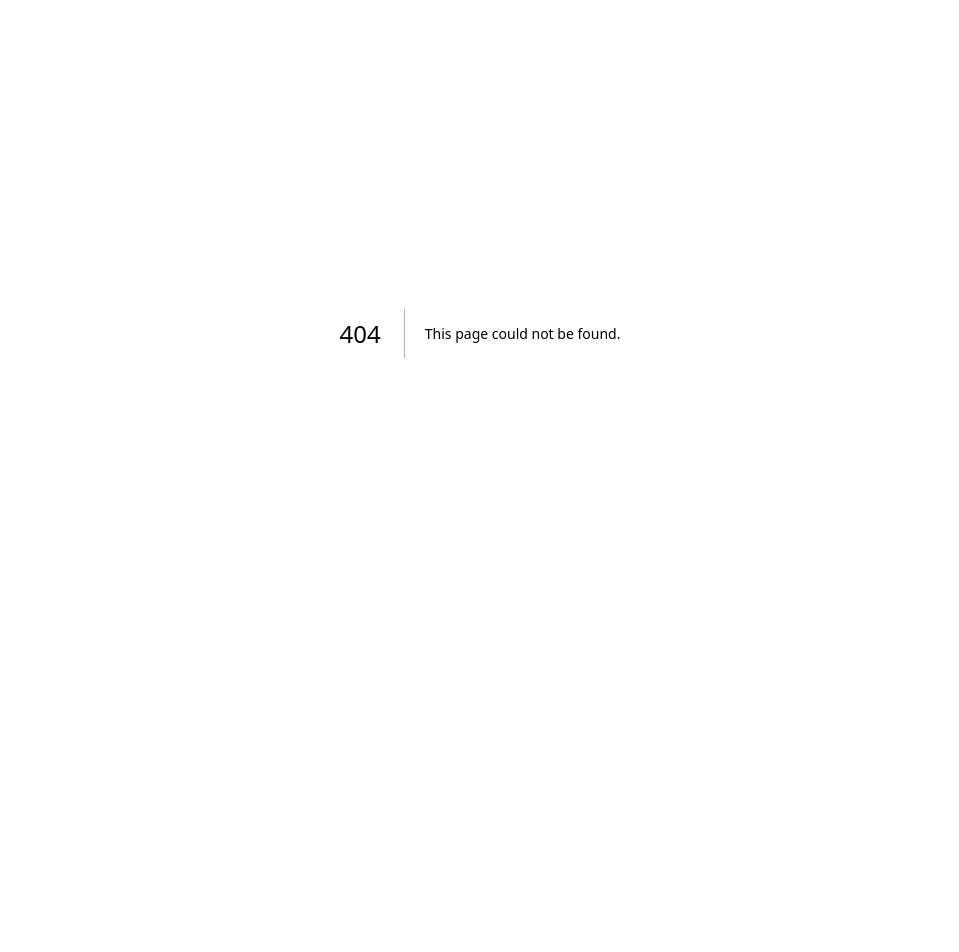
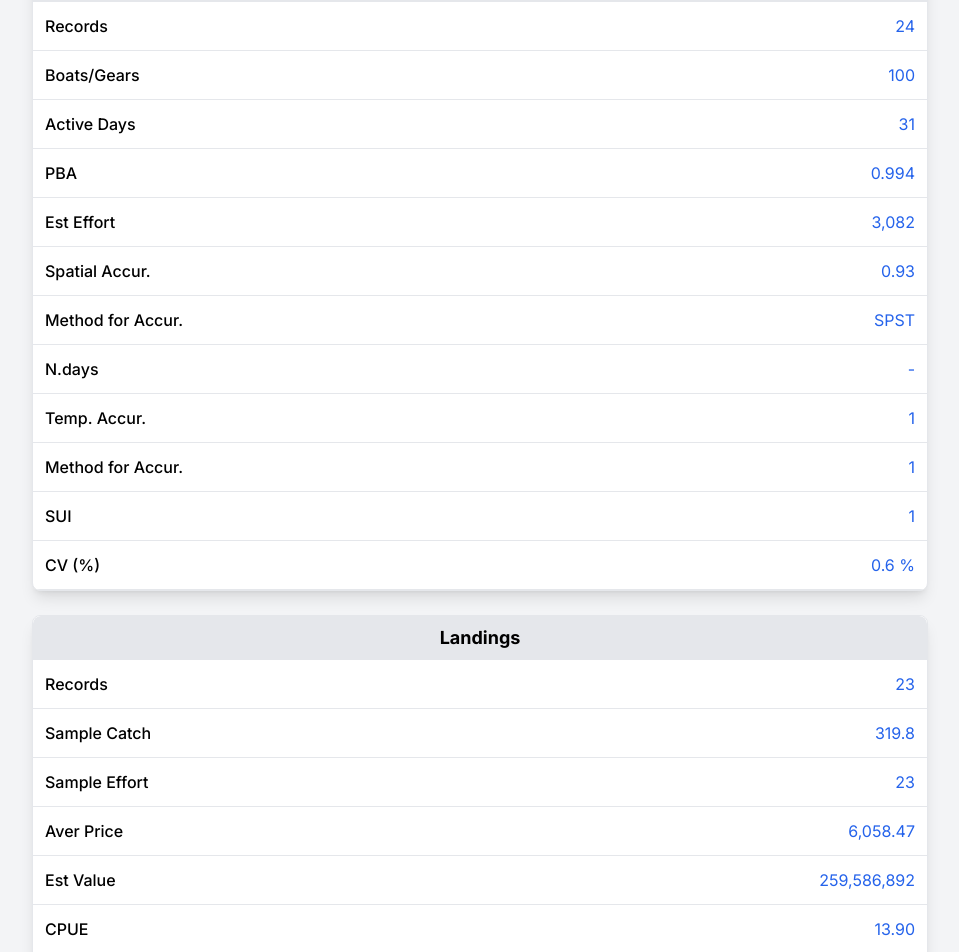
Before and after one commit to TheJabbs/Floucca, a Next.js app in the folder floucca_front/: page /effort-landings-species in a window 1280 px wide. Before the commit this address had no page. Shown: the part 172-1124 px from the top of the page, without its empty margins (160-1119 px from the left). Before the commit the page ends 905 px from the top, so only its background shows below. Built offline with nearby package versions, Linux system fonts and the light colour scheme.

Commit message:
UI landings/effort

```diff
--- /dev/null
+++ b/floucca_front/app/effort-landings-species/page.tsx
@@ -0,0 +1,14 @@
+import React from "react";
+import EffortLandings from "@/components/effort-landings/EffortLandings";
+
+const EffortLandingsPage = () => {
+  return (
+    <main className="flex justify-center items-center min-h-screen bg-gray-100 p-6">
+      <div className="max-w-4xl w-full">
+        <EffortLandings />
+      </div>
+    </main>
+  );
+};
+
+export default EffortLandingsPage;
--- /dev/null
+++ b/floucca_front/components/effort-landings/EffortLandings.tsx
@@ -0,0 +1,14 @@
+import React from "react";
+import EffortTable from "./EffortTable";
+import LandingsTable from "./LandingsTable";
+
+const EffortLandings = () => {
+  return (
+    <div className="space-y-6">
+      <EffortTable />
+      <LandingsTable />
+    </div>
+  );
+};
+
+export default EffortLandings;
--- /dev/null
+++ b/floucca_front/components/effort-landings/EffortTable.tsx
@@ -0,0 +1,35 @@
+import React from "react";
+import TableHeader from "./TableHeader";
+import TableRow from "./TableRow";
+
+const effortData = [
+  { label: "Records", value: 24 },
+  { label: "Boats/Gears", value: 100 },
+  { label: "Active Days", value: 31.0 },
+  { label: "PBA", value: 0.994 },
+  { label: "Est Effort", value: "3,082" },
+  { label: "Spatial Accur.", value: 0.93 },
+  { label: "Method for Accur.", value: "SPST" },
+  { label: "N.days", value: "-" },
+  { label: "Temp. Accur.", value: 1.0 },
+  { label: "Method for Accur.", value: 1.0 },
+  { label: "SUI", value: 1.0 },
+  { label: "CV (%)", value: "0.6 %" },
+];
+
+const EffortTable = () => {
+  return (
+    <div className="border rounded-lg shadow-lg overflow-hidden w-full bg-white">
+      <TableHeader title="Effort (WEEKLY)" />
+      <table className="w-full border-collapse">
+        <tbody>
+          {effortData.map((item) => (
+            <TableRow key={item.label} label={item.label} value={item.value} />
+          ))}
+        </tbody>
+      </table>
+    </div>
+  );
+};
+
+export default EffortTable;
--- /dev/null
+++ b/floucca_front/components/effort-landings/LandingsTable.tsx
@@ -0,0 +1,37 @@
+import React from "react";
+import TableHeader from "./TableHeader";
+import TableRow from "./TableRow";
+
+const landingsData = [
+  { label: "Records", value: 23 },
+  { label: "Sample Catch", value: "319.8" },
+  { label: "Sample Effort", value: 23.0 },
+  { label: "Aver Price", value: "6,058.47" },
+  { label: "Est Value", value: "259,586,892" },
+  { label: "CPUE", value: "13.90" },
+  { label: "Est Catch", value: "42,847" },
+  { label: "Spatial Accur.", value: 0.90 },
+  { label: "Method for Accur.", value: "SPST" },
+  { label: "N.days", value: 6 },
+  { label: "Temp. Accur.", value: 0.88 },
+  { label: "Method for Accur.", value: "SPST" },
+  { label: "SUI", value: 0.67 },
+  { label: "CV (%)", value: "37.8 %" },
+];
+
+const LandingsTable = () => {
+  return (
+    <div className="border rounded-lg shadow-lg overflow-hidden w-full bg-white mt-4">
+      <TableHeader title="Landings" />
+      <table className="w-full border-collapse">
+        <tbody>
+          {landingsData.map((item) => (
+            <TableRow key={item.label} label={item.label} value={item.value} />
+          ))}
+        </tbody>
+      </table>
+    </div>
+  );
+};
+
+export default LandingsTable;
--- /dev/null
+++ b/floucca_front/components/effort-landings/TableHeader.tsx
@@ -0,0 +1,11 @@
+import React from "react";
+
+const TableHeader = ({ title }: { title: string }) => {
+  return (
+    <div className="bg-gray-200 p-2 font-bold text-lg text-center rounded-t-lg">
+      {title}
+    </div>
+  );
+};
+
+export default TableHeader;
--- /dev/null
+++ b/floucca_front/components/effort-landings/TableRow.tsx
@@ -0,0 +1,17 @@
+import React from "react";
+
+interface TableRowProps {
+  label: string;
+  value: string | number;
+}
+
+const TableRow: React.FC<TableRowProps> = ({ label, value }) => {
+  return (
+    <tr className="border-b border-gray-200">
+      <td className="p-3 text-left font-medium">{label}</td>
+      <td className="p-3 text-right text-blue-600">{value}</td>
+    </tr>
+  );
+};
+
+export default TableRow;
```
